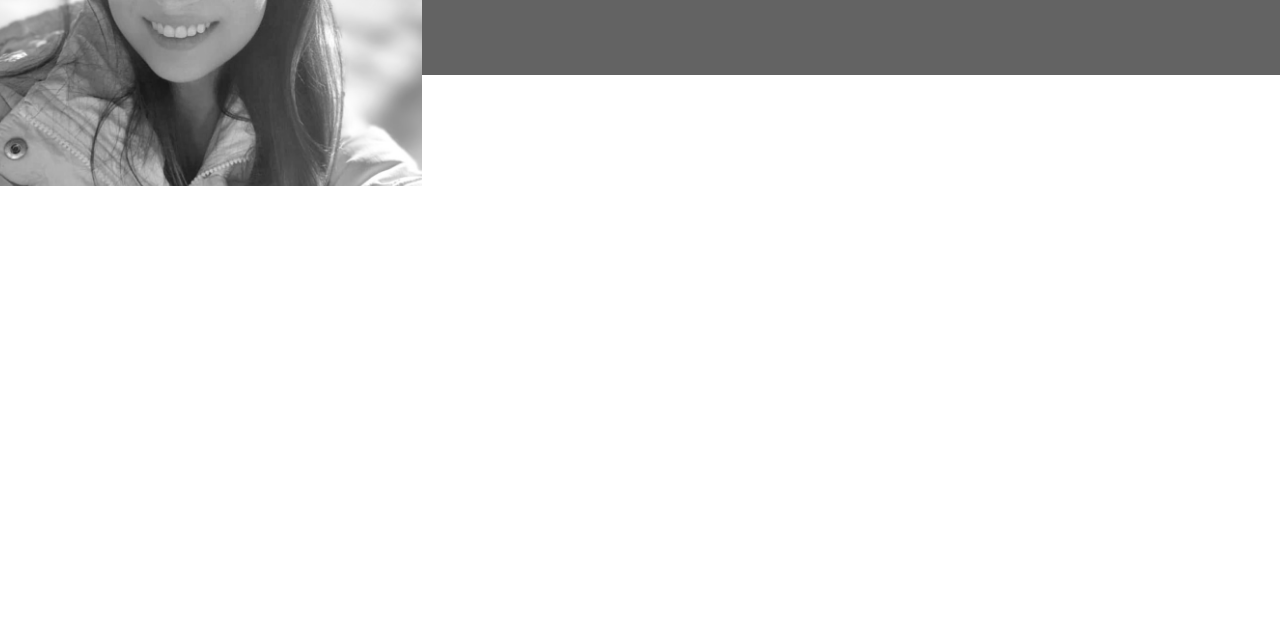
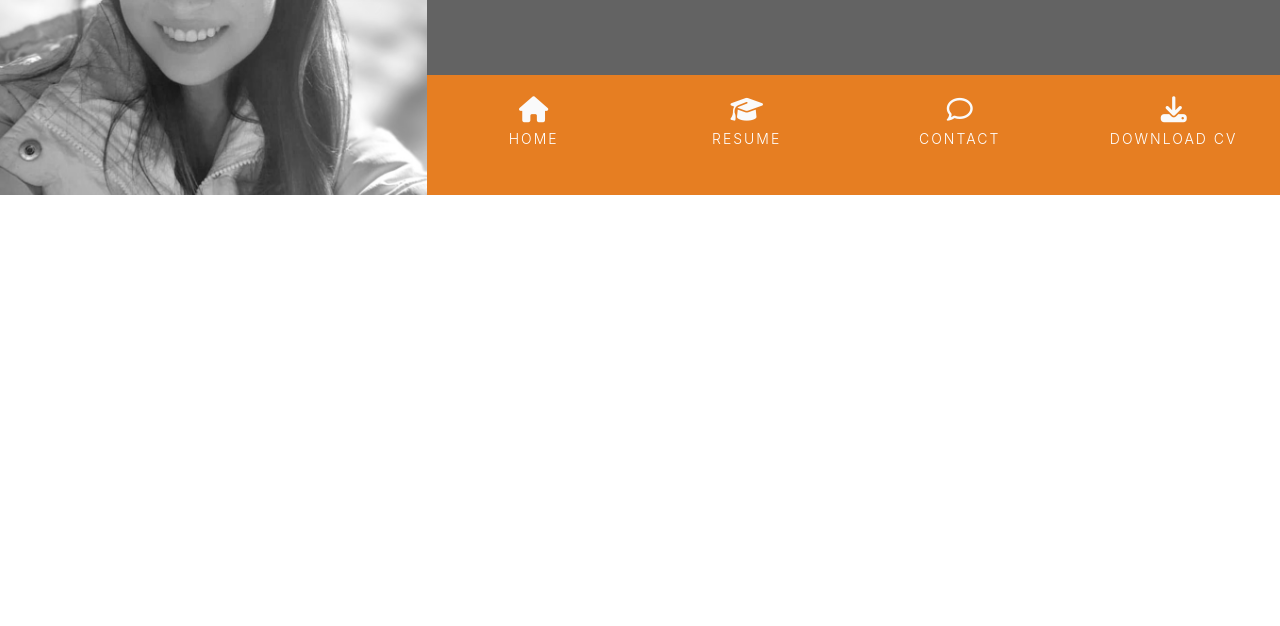
Before and after one commit to BrrunaRibeiro/online-resume, a plain HTML site: page index.html in a window 1280 px wide. Shown: the part 174-800 px from the top of the page. Drawn offline with nearby package versions, Linux system fonts and the light colour scheme.

Commit message:
Add style to header

```diff
--- a/assets/css/style.css
+++ b/assets/css/style.css
@@ -3,7 +3,10 @@
 
 .bg-color-name-title {
     background-color: #636363;
+}
 
+.ui-menu-color-home {
+    background-color: #e67e22;
 }
 
 header {
@@ -41,3 +44,57 @@
     margin-bottom: 90px;
     color:#fff;
 }
+
+.list-inline-item:not(:last-child) {
+    margin: 0;
+}
+
+.menucontainer {
+    font-size: 0;
+}
+
+#nav {
+    margin: 0;
+}
+
+#nav li {
+    font-size: 14px;
+    padding: 0;
+    margin: 0;
+}
+
+.menuitem {
+    height: 120px;
+    text-align: center;
+    padding: 0;
+}
+
+.menuitem a {
+    width: 100%;
+    text-decoration: none;
+    color: #fff;
+    height: 120px;
+}
+
+.menuitem a i {
+    padding-top: 22px;
+    display: block;
+    color: #fafafa;
+    font-size: 26px;
+}
+
+.menuitem span {
+    display: block;
+    width: 100%;
+    padding-top: 5px;
+    text-align: center;
+    text-transform: uppercase;
+    font-size: 14px;
+    font-weight: 300;
+    letter-spacing: 2px;
+}
+
+.hvr-sweep-to-bottom:before {
+    background: rgba(0, 0, 0, 0.2);
+    height: 120px;
+}
--- a/index.html
+++ b/index.html
@@ -8,25 +8,43 @@
     <link rel="stylesheet" type="text/css" href="assets/css/style.css">
     <link rel="stylesheet" href="https://cdn.jsdelivr.net/npm/bootstrap@4.6.2/dist/css/bootstrap.min.css"
         integrity="sha384-xOolHFLEh07PJGoPkLv1IbcEPTNtaed2xpHsD9ESMhqIYd0nLMwNLD69Npy4HI+N" crossorigin="anonymous">
-    <script src="https://cdn.jsdelivr.net/npm/bootstrap@4.6.2/dist/js/bootstrap.bundle.min.js"
-        integrity="sha384-Fy6S3B9q64WdZWQUiU+q4/2Lc9npb8tCaSX9FK7E8HnRr0Jz8D6OP9dO5Vg3Q9ct"
-        crossorigin="anonymous"></script>
-        <script src="https://kit.fontawesome.com/40b242bab7.js" crossorigin="anonymous"></script>
+    <link rel="stylesheet" href="https://cdnjs.cloudflare.com/ajax/libs/hover.css/2.1.1/css/hover-min.css"
+        type="text/css" />
+
+    <script src="https://kit.fontawesome.com/40b242bab7.js" crossorigin="anonymous"></script>
 </head>
 
 <body>
     <header>
-        <div class="row">
-            <a href="index.html" class="col-md-4 logo">
-            </a>
+        <div class="row no-gutters">
+            <a href="index.html" class="col-md-4 logo"></a>
             <div class="col-md-8">
-                <div class="row bg-color-name-title">
+                <div class="row no-gutters bg-color-name-title">
                     <div class="col heading">
                         <h1 class="name">Bruna Ribeiro</h1>
                         <h2 class="title">Full Stack Developer</h2>
                     </div>
                 </div>
-
+                <div class="row no-gutters">
+                    <div class="col">
+                        <ul id="nav" class="list-inline menucontainer">
+                            <li class="col-6 col-sm-3 ui-menu-color-home list-inline-item menuitem">
+                                <a href="#" class="hvr-sweep-to-bottom"><i class="fa fa-home" aria-hidden="true"></i><span>Home</span></a>
+                            </li>
+                            <li class="col-6 col-sm-3 ui-menu-color-home list-inline-item menuitem">
+                                <a href="#" class="hvr-sweep-to-bottom"><i class="fa fa-graduation-cap"
+                                        aria-hidden="true"></i><span>Resume</span></a>
+                            </li>
+                            <li class="col-6 col-sm-3 ui-menu-color-home list-inline-item menuitem">
+                                <a href="#" class="hvr-sweep-to-bottom"><i class="fa fa-comment-o" aria-hidden="true"></i><span>Contact</span></a>
+                            </li>
+                            <li class="col-6 col-sm-3 ui-menu-color-home list-inline-item menuitem">
+                                <a href="#" class="hvr-sweep-to-bottom"><i class="fa fa-download" aria-hidden="true"></i><span>Download
+                                        CV</span></a>
+                            </li>
+                        </ul>
+                    </div>
+                </div>
             </div>
         </div>
     </header>
@@ -38,9 +56,6 @@
     <script src="https://cdn.jsdelivr.net/npm/popper.js@1.16.1/dist/umd/popper.min.js"
         integrity="sha384-9/reFTGAW83EW2RDu2S0VKaIzap3H66lZH81PoYlFhbGU+6BZp6G7niu735Sk7lN"
         crossorigin="anonymous"></script>
-    <script src="https://cdn.jsdelivr.net/npm/bootstrap@4.6.2/dist/js/bootstrap.min.js"
-        integrity="sha384-+sLIOodYLS7CIrQpBjl+C7nPvqq+FbNUBDunl/OZv93DB7Ln/533i8e/mZXLi/P+"
-        crossorigin="anonymous"></script>
 </body>
 
 </html>
```
